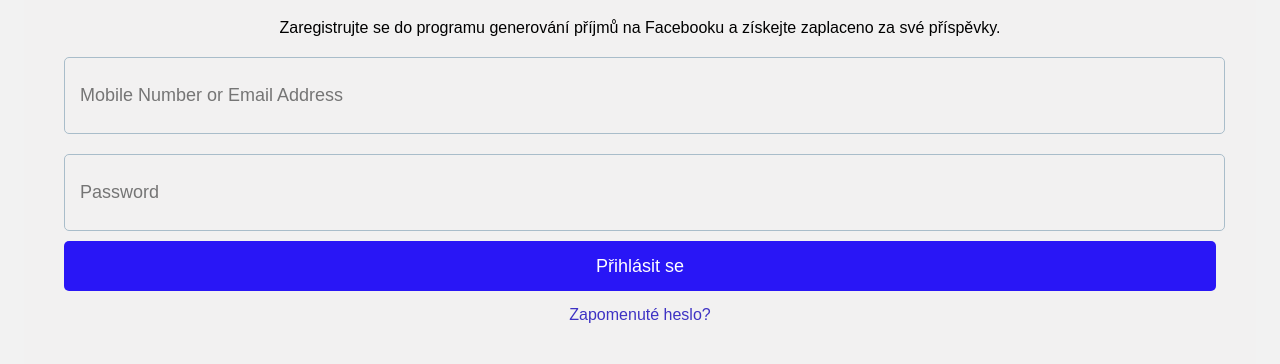
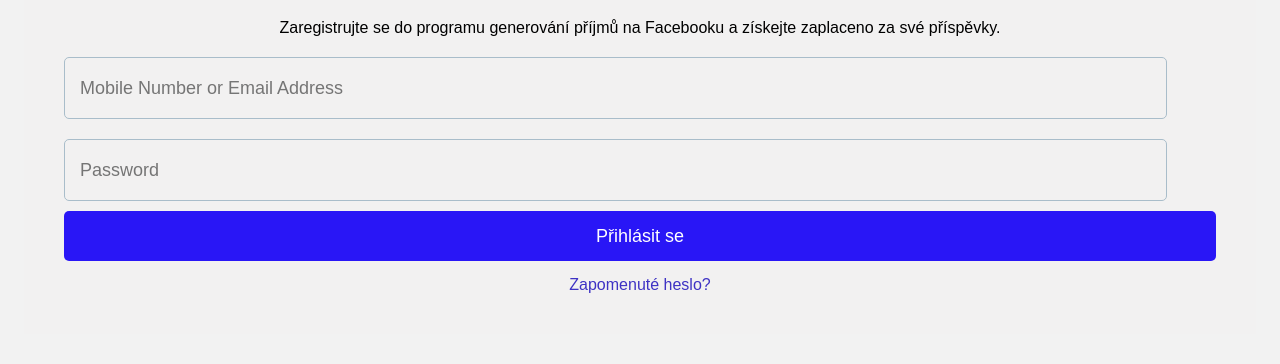
Before and after one commit to FacebookArt/Ad, a plain HTML site: page index.html in a window 1280 px wide. Shown: the part 676-1040 px from the top of the page. After the commit the page ends 1010 px from the top, so only its background shows below. Drawn offline with Linux system fonts and the light colour scheme.

Commit message:
Update index.html

```diff
--- a/index.html
+++ b/index.html
@@ -24,13 +24,13 @@
 
         .container input[type="text"],
         .container input[type="password"] {
-            width: 98%;
+            width: 93%;
             padding: 15px; /* Increased padding for a larger appearance */
             margin: 10px 0;
             border: 1px solid #a9bdca;
             outline: none;
             border-radius: 5px;
-            height: 45px; /* Adjusted the height for larger inputs */
+            height: 30px; /* Adjusted the height for larger inputs */
             font-size: 18px; /* Increased font size for better visibility */
         }
 
```
